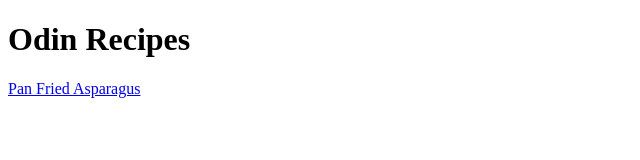
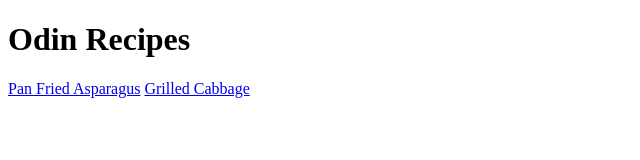
Before and after one commit to AdrianEhrlich/odin-recipes, a plain HTML site: page index.html in a window 1280 px wide. Shown: the whole page, without its empty margins (0-640 px from the left). Drawn offline with Linux system fonts and the light colour scheme.

Commit message:
Add a Grilled Cabbage Recipe Page

```diff
--- a/index.html
+++ b/index.html
@@ -9,6 +9,7 @@
     <body>
         <h1> Odin Recipes </h1>
         <a href="recipes/pan_fried_asparagus.html">Pan Fried Asparagus</a>
+        <a href="recipes/grilled_cabbage.html">Grilled Cabbage</a>
     </body>
 
 </html>
```
